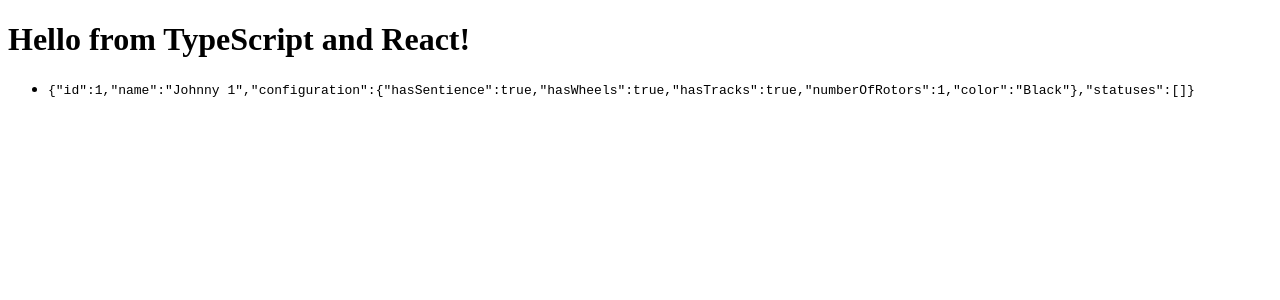
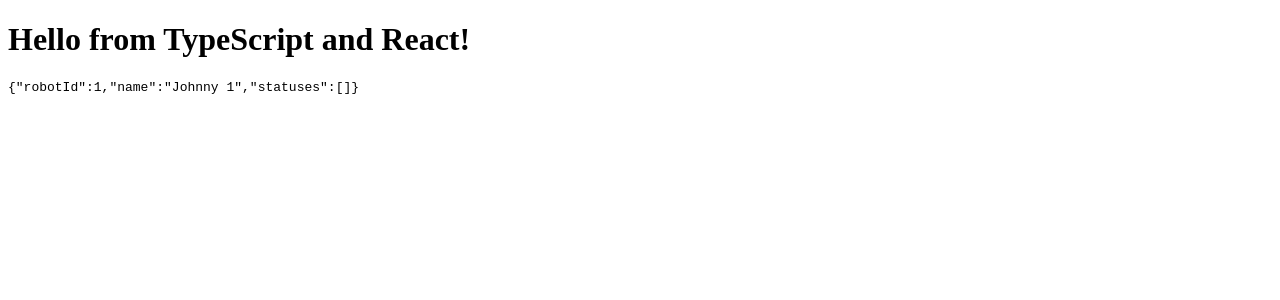
Before and after one commit to azamanaza/react-robot-factory, a React app: page / in a window 1280 px wide. Shown: the top 300 px of the page. Built offline with nearby package versions, Linux system fonts and the light colour scheme.

Commit message:
Restructured

```diff
--- a/package.json
+++ b/package.json
@@ -26,10 +26,12 @@
     "@types/lodash": "^4.14.116",
     "@types/react": "^16.4.7",
     "@types/react-dom": "^16.0.6",
+    "@types/react-redux": "^6.0.6",
     "lodash": "^4.17.10",
     "react": "^16.4.2",
     "react-dom": "^16.4.2",
-    "react-redux": "^5.0.7"
+    "react-redux": "^5.0.7",
+    "redux": "^4.0.0"
   },
   "devDependencies": {
     "awesome-typescript-loader": "^5.2.0",
--- a/src/index.tsx
+++ b/src/index.tsx
@@ -1,9 +1,16 @@
 import * as React from "react";
 import * as ReactDOM from "react-dom";
+import { createStore } from "redux";
+import { Provider } from "react-redux";
+import robotReducer from "./root.reducer";
 
-import { App } from "./components/app.component";
+import { App } from "./modules/app.component";
+
+const store = createStore(robotReducer)
 
 ReactDOM.render(
-    <App compiler="TypeScript" framework="React" />,
+    <Provider store={store}>
+        <App compiler="TypeScript" framework="React" />
+    </Provider>,
     document.getElementById("root")
 );
--- a/src/components/app.component.tsx
+++ b/src/modules/app.component.tsx
@@ -1,6 +1,6 @@
 import * as React from "react";
+import RbRobotComponent from "./robot/components/robot.component";
 import Robot from "./robot/robot";
-import { RbRobotListComponent } from "./robot/robot-list.component";
 
 export interface AppComponentProp { compiler: string; framework: string; }
 
@@ -9,22 +9,18 @@
 export class App extends React.Component<AppComponentProp, {}> {
 
     getTestBot(): Robot {
-        return {
-            id: 1,
+        return new Robot({
+            robotId: 1,
             name: "Johnny 1",
-            configuration: {
+            robotConfigurations: {
                 hasSentience: true,
                 hasWheels: true,
                 hasTracks: true,
-                numberOfRotors: 1,
-                color: "Black"
+                numberOfRotors: 5,
+                color: "Blue"
             },
             statuses: []
-        } as Robot;
-    }
-
-    getRobots(): Robot[] {
-        return [this.getTestBot()];
+        });
     }
 
     getCompiler(): string {
@@ -38,7 +34,7 @@
     render() {
         return <div>
             <h1>Hello from {this.getCompiler()} and {this.getFramework()}!</h1>
-            <RbRobotListComponent robots={this.getRobots()} />
+            <RbRobotComponent robot={this.getTestBot()} />
         </div>;
     }
 }
--- a/src/components/robot/robot-list.component.tsx
+++ b/src/modules/robot/components/robot-list.component.tsx
@@ -1,6 +1,6 @@
 import * as React from "react";
 import * as _ from "lodash";
-import Robot from "./robot";
+import Robot from "../robot";
 import RbRobotComponent from "./robot.component";
 
 export interface RobotListComponentProp { robots: Robot[] }
--- a/src/components/robot/robot.component.tsx
+++ b/src/modules/robot/components/robot.component.tsx
@@ -1,5 +1,5 @@
 import * as React from "react";
-import Robot from "./robot";
+import Robot from "./../robot";
 
 export interface RobotComponentProp { robot: Robot }
 
--- /dev/null
+++ b/src/modules/robot/robot.actions.ts
@@ -0,0 +1,23 @@
+import Robot from "./robot";
+
+export const createRobot = (params: any) => ({
+    type: "CREATE_ROBOT",
+    payload: {
+        robot: new Robot(params)
+    }
+})
+
+export const extinguishRobot = (robotId: number) => ({
+    type: "CREATE_ROBOT",
+    payload: {
+        robotId: robotId
+    }
+})
+
+export const recycleRobots = (robotIds: number[]) => {
+
+}
+
+export const shipRobots = (robotIds: number[]) => {
+
+}
--- /dev/null
+++ b/src/modules/robot/robot.reducer.ts
@@ -0,0 +1,4 @@
+import { combineReducers } from "redux"
+import * as robotActions from "./robot.actions";
+
+export default combineReducers(robotActions)
--- a/src/components/robot/robot.ts
+++ b/src/modules/robot/robot.ts
@@ -1,5 +1,11 @@
 export default class Robot {
-    id: number
+    constructor(params: any) {
+        this.robotId = params.robotId;
+        this.name = params.name;
+        this.configuration = params.configuration;
+        this.statuses = params.statuses;
+    }
+    robotId: number
     name: string
     configuration: RobotConfig
     statuses: string[]
--- /dev/null
+++ b/src/root.reducer.ts
@@ -0,0 +1,4 @@
+import { combineReducers } from "redux"
+import robotReducer from "./modules/robot/robot.reducer";
+
+export default combineReducers(robotReducer)
```
Also changed, not shown: 1 other file (tests, documents, lock files or other folders).
